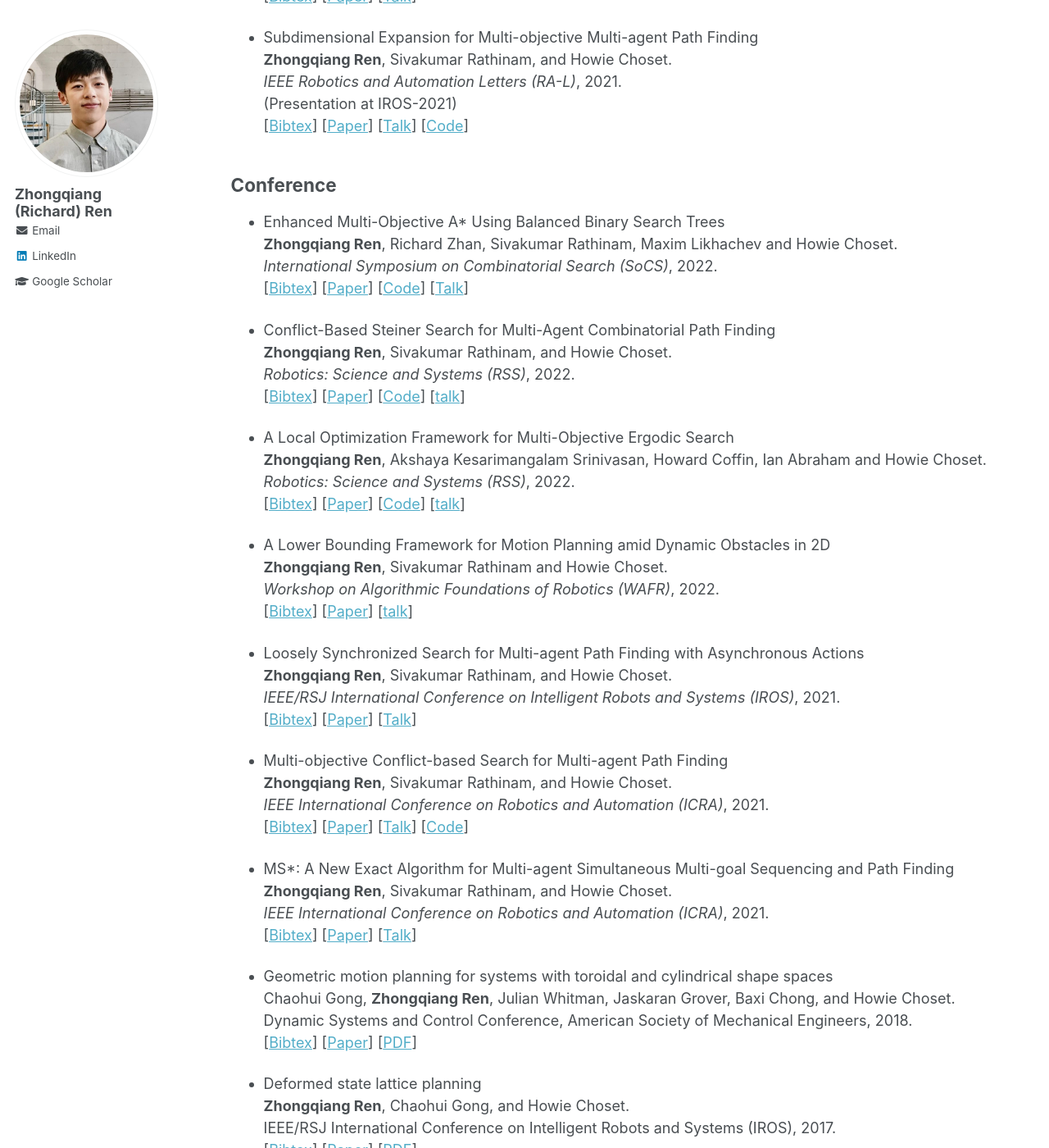
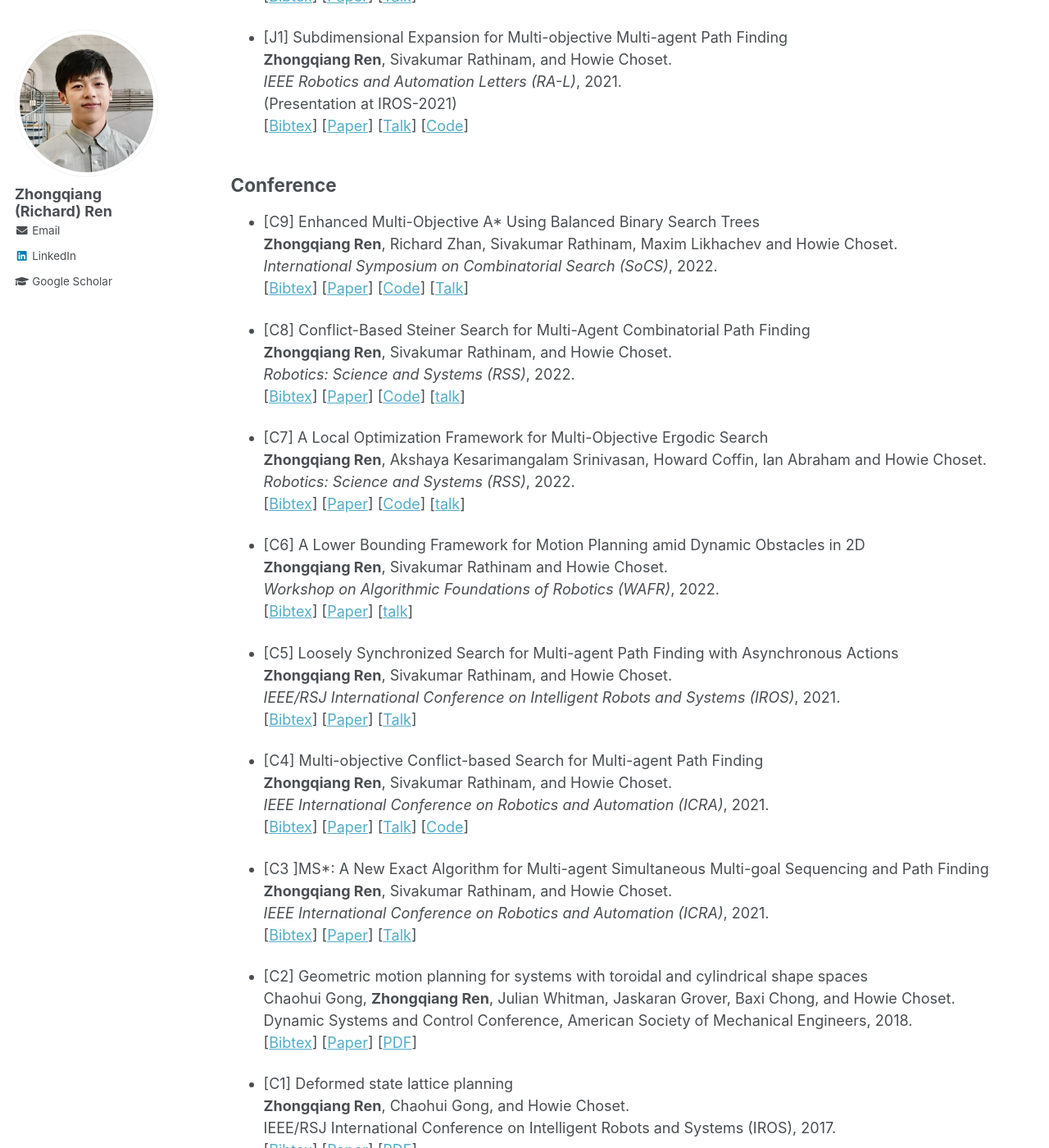
Before and after one commit to wonderren/wonderren.github.io, a Jekyll site: the page built from _pages/publications.md, in a window 1280 px wide and 1400 px high, scrolled down 697 px. Shown: the whole window at 82% size. Built offline with Jekyll 4.4.1, drawn with Linux system fonts in a browser that asks for light colours; some of the changed text lies outside the part shown.

Commit message:
add pub numbers

```diff
--- a/_pages/publications.md
+++ b/_pages/publications.md
@@ -34,7 +34,7 @@
 [[Paper](../files/ren22_mopbd-RAL_ICRA22.pdf)]
 [[Talk](https://youtu.be/GVYLqTZpPLE)]
 
-* Subdimensional Expansion for Multi-objective Multi-agent Path Finding\
+* [J1] Subdimensional Expansion for Multi-objective Multi-agent Path Finding\
 	**Zhongqiang Ren**, Sivakumar Rathinam, and Howie Choset.\
 	<i>IEEE Robotics and Automation Letters (RA-L)</i>, 2021.\
 	(Presentation at IROS-2021)\
@@ -47,7 +47,7 @@
 Conference
 ------
 
-* Enhanced Multi-Objective A* Using Balanced Binary Search Trees\
+* [C9] Enhanced Multi-Objective A* Using Balanced Binary Search Trees\
   **Zhongqiang Ren**, Richard Zhan, Sivakumar Rathinam, Maxim Likhachev and Howie Choset.\
   <i>International Symposium on Combinatorial Search (SoCS)</i>, 2022.\
 [[Bibtex](https://wonderren.github.io/files/bibtex_ren22emoa.txt)]
@@ -55,7 +55,7 @@
 [[Code](https://github.com/wonderren/public_emoa)]
 [[Talk](https://youtu.be/ej_a7IG4s4w)]
 
-* Conflict-Based Steiner Search for Multi-Agent Combinatorial Path Finding\
+* [C8] Conflict-Based Steiner Search for Multi-Agent Combinatorial Path Finding\
 	**Zhongqiang Ren**, Sivakumar Rathinam, and Howie Choset.\
 	<i>Robotics: Science and Systems (RSS)</i>, 2022.\
 [[Bibtex](https://wonderren.github.io/files/bibtex_ren22cbss.txt)]
@@ -64,7 +64,7 @@
 [[talk](https://youtu.be/V17vQSZP5Zs?t=2853)]
 
 
-* A Local Optimization Framework for Multi-Objective Ergodic Search\
+* [C7] A Local Optimization Framework for Multi-Objective Ergodic Search\
 	**Zhongqiang Ren**, Akshaya Kesarimangalam Srinivasan, Howard Coffin, Ian Abraham and Howie Choset.\
 	<i>Robotics: Science and Systems (RSS)</i>, 2022.\
 [[Bibtex](https://wonderren.github.io/files/bibtex_ren22moes.txt)]
@@ -72,21 +72,21 @@
 [[Code](https://github.com/wonderren/public_moes)]
 [[talk](https://youtu.be/A6rRCVtB2sM?t=1548)]
 
-* A Lower Bounding Framework for Motion Planning amid Dynamic Obstacles in 2D\
+* [C6] A Lower Bounding Framework for Motion Planning amid Dynamic Obstacles in 2D\
   **Zhongqiang Ren**, Sivakumar Rathinam and Howie Choset.\
   <i>Workshop on Algorithmic Foundations of Robotics (WAFR)</i>, 2022.\
 [[Bibtex](https://wonderren.github.io/files/bibtex_ren22lbmp.txt)]
 [[Paper](../files/ren22_lbmp_wafr.pdf)]
 [[talk](https://youtu.be/gM_w2HAYJww?t=28388)]
 
-* Loosely Synchronized Search for Multi-agent Path Finding with Asynchronous Actions\
+* [C5] Loosely Synchronized Search for Multi-agent Path Finding with Asynchronous Actions\
 	**Zhongqiang Ren**, Sivakumar Rathinam, and Howie Choset.\
 	<i>IEEE/RSJ International Conference on Intelligent Robots and Systems (IROS)</i>, 2021.\
 [[Bibtex](https://wonderren.github.io/files/bibtex_ren21lss.txt)]
 [[Paper](../files/ren21_lss_iros.pdf)]
 [[Talk](https://youtu.be/u0WSXr3yjhc)]
 
-* Multi-objective Conflict-based Search for Multi-agent Path Finding\
+* [C4] Multi-objective Conflict-based Search for Multi-agent Path Finding\
 	**Zhongqiang Ren**, Sivakumar Rathinam, and Howie Choset.\
 	<i>IEEE International Conference on Robotics and Automation (ICRA)</i>, 2021.\
 [[Bibtex](https://wonderren.github.io/files/bibtex_ren21mocbs.txt)]
@@ -94,21 +94,21 @@
 [[Talk](https://youtu.be/KI-BVhsjg0I)]
 [[Code](https://github.com/wonderren/public_cppmomapf)]
 
-* MS*: A New Exact Algorithm for Multi-agent Simultaneous Multi-goal Sequencing and Path Finding\
+* [C3 ]MS*: A New Exact Algorithm for Multi-agent Simultaneous Multi-goal Sequencing and Path Finding\
 	**Zhongqiang Ren**, Sivakumar Rathinam, and Howie Choset.\
 	<i>IEEE International Conference on Robotics and Automation (ICRA)</i>, 2021.\
 [[Bibtex](https://wonderren.github.io/files/bibtex_ren21ms.txt)]
 [[Paper](../files/ren21-MSstar.pdf)]
 [[Talk](https://youtu.be/cjwO4yycfpo)]
 
-* Geometric motion planning for systems with toroidal and cylindrical shape spaces\
+* [C2] Geometric motion planning for systems with toroidal and cylindrical shape spaces\
 	Chaohui Gong, **Zhongqiang Ren**, Julian Whitman, Jaskaran Grover, Baxi Chong, and Howie Choset.\
 	Dynamic Systems and Control Conference, American Society of Mechanical Engineers, 2018.\
 [[Bibtex](https://wonderren.github.io/files/bibtex_gong18torus.txt)]
 [[Paper](https://asmedigitalcollection.asme.org/DSCC/proceedings-abstract/DSCC2018/51913/V003T32A013/270996)]
 [[PDF](https://d1wqtxts1xzle7.cloudfront.net/57737478/DSCC2018-9144.pdf?1541912930=&response-content-disposition=inline%3B+filename%3DGeometric_Motion_Planning_For_Systems_Wi.pdf&Expires=1616924915&Signature=KuFlGSqfnphvOLhbK0Y33d4GZMikmQDXVFK1LDSjJ49hjrZof1sG8xlSdN-gVRQXcFqH9RSK4QV~7ly7Gp5OP9L5NiIqtJpL9XC80kV7gpl8-kGycqKsuy7T5viCGfuKTFeCUDu88YEaI60Ko9wKl8xgKXzHJDHc~L2SOCZfQic0iIw6Jr3Pp5e60X9C8Y2UvqlY8CnLrgOUc~TkN8w8t3kqUl~90KBEtKRvhiPJTk68D7dxPkf5ywee4a8wEDqmGezq34jkf1S4WyooKVlRxZ5LFbTGdVB75oVKgl1sqKi52LjsRanxeAHDqj~XsCGN4867qfEFV-uRnabb~iuN3g__&Key-Pair-Id=APKAJLOHF5GGSLRBV4ZA)]
 
-* Deformed state lattice planning\
+* [C1] Deformed state lattice planning\
 	**Zhongqiang Ren**, Chaohui Gong, and Howie Choset.\
 	IEEE/RSJ International Conference on Intelligent Robots and Systems (IROS), 2017.\
 [[Bibtex](https://wonderren.github.io/files/bibtex_ren17dslp.txt)]
```
Also changed, not shown: other parts of _pages/publications.md (+3 -3 lines).
